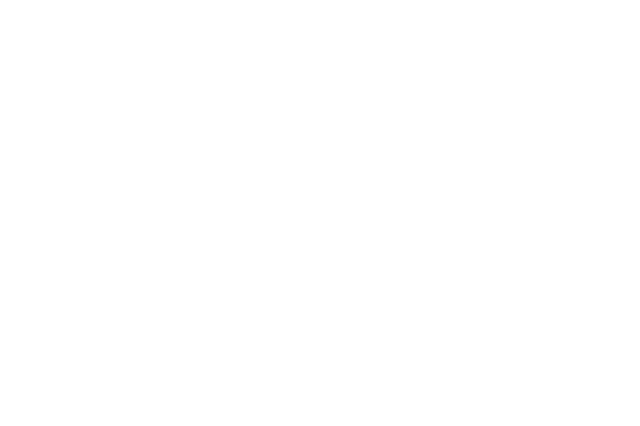
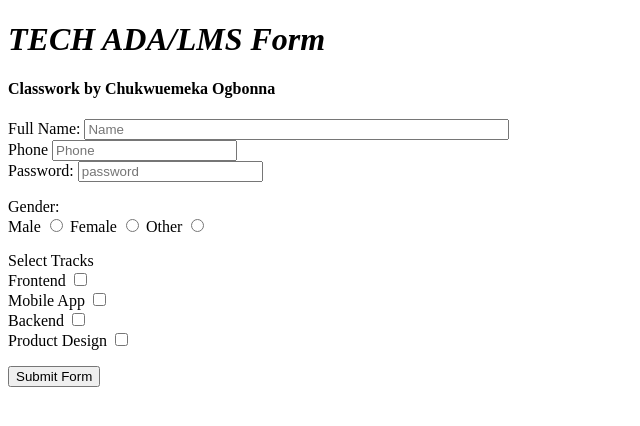
Before and after one commit to Chucks04/First-task-on-technical-writing, a plain HTML site: page index.html in a window 1280 px wide. Shown: the whole page, without its empty margins (0-640 px from the left). Drawn offline with Linux system fonts and the light colour scheme.

Commit message:
Classwork on html forms by Chukwuemeka Ogbonna

```diff
--- a/index.html
+++ b/index.html
@@ -1,12 +1,62 @@
 <!DOCTYPE html>
-<html lang="en">
+<html>
 <head>
-    <meta charset="UTF-8">
-    <meta http-equiv="X-UA-Compatible" content="IE=edge">
-    <meta name="viewport" content="width=device-width, initial-scale=1.0">
-    <title>Document</title>
+    <title>
+        Tech Ada_Front_End
+    </title>
 </head>
 <body>
+    <h1>
+        <i>
+            TECH ADA/LMS Form
+        </i>
+    </h1>
+    <h4>
+        <footer>Classwork by <span class="">Chukwuemeka Ogbonna</span></footer>
+    </h4>
+        <form action="" autocomplete="on" novalidate="off" target="_self" accept-charset="utf-8">
+        <label for="name">Full Name: </label>
+        <input id="name" type="text" placeholder="Name" size="50"><br>
 
-</body>
+        <label for="phoneNo">Phone </label>
+        <input id="phoneNo" type="tel" placeholder="Phone"><br>
+
+        <label for="password"> Password: </label>
+        <input id="password" type="password" placeholder="password" required><br>
+
+        <p>
+        <div class="gender">Gender:<br>
+        <label for="male">Male</label>
+        <input type="radio" id="male" value="male" name="gender">
+
+        <label for="female">Female</label>
+        <input type="radio" id="female" value="female" name="gender">
+
+        <label for="other">Other</label>
+        <input type="radio" id="other" value="other" name="gender">
+        </div>
+        </p>
+
+        <p>
+        <div class="Track">Select Tracks <br>
+
+        <label for="frontend">Frontend</label>
+        <input type="checkbox" id="Frontend" value="Frontend"><br>
+
+        <label for="mobile">Mobile App</label>
+        <input type="checkbox" id="mobile" value="mobile"><br>
+
+        <label for="backend"> Backend</label>
+        <input type="checkbox" id="Backend" value="Backend"><br>
+
+        <label for="product">Product Design</label>
+        <input type="checkbox" id="product" value="product"><br>
+        </div>
+        </p>
+
+        <button type="submit">Submit Form</button>
+
+        </form>
+        </div>
+    </body>
 </html>
```
